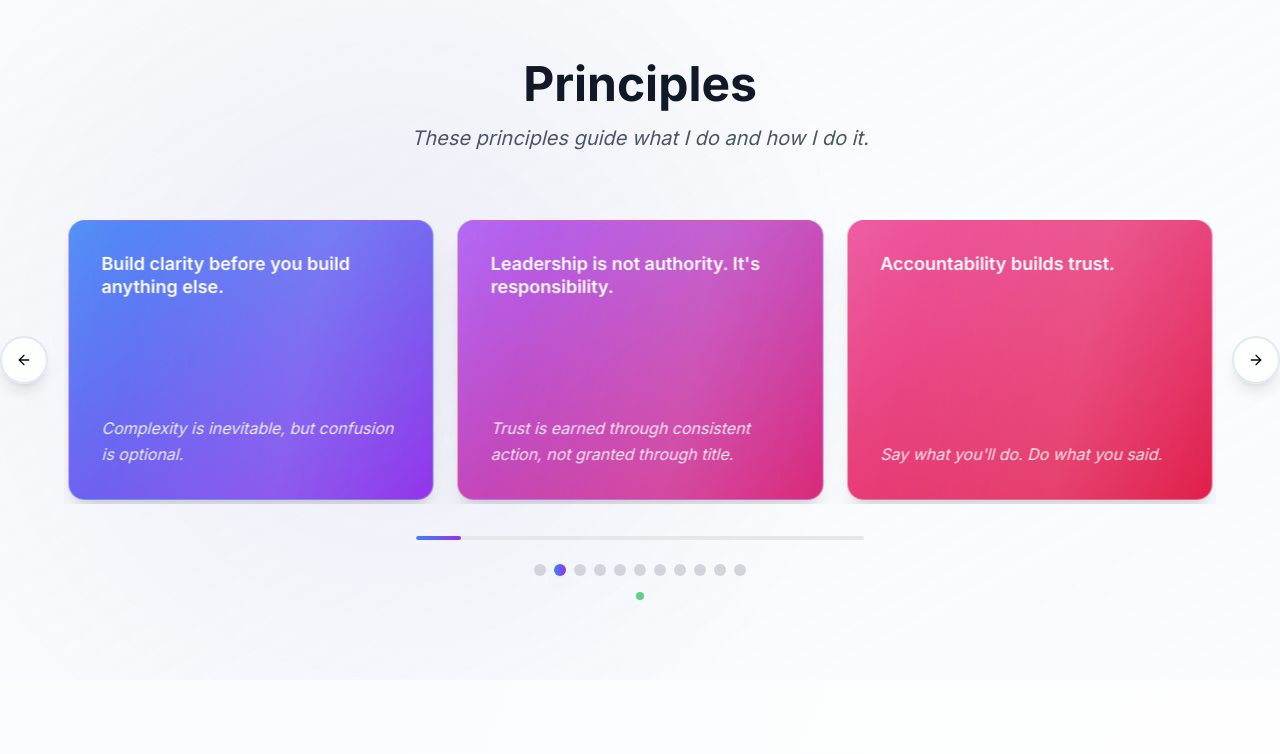
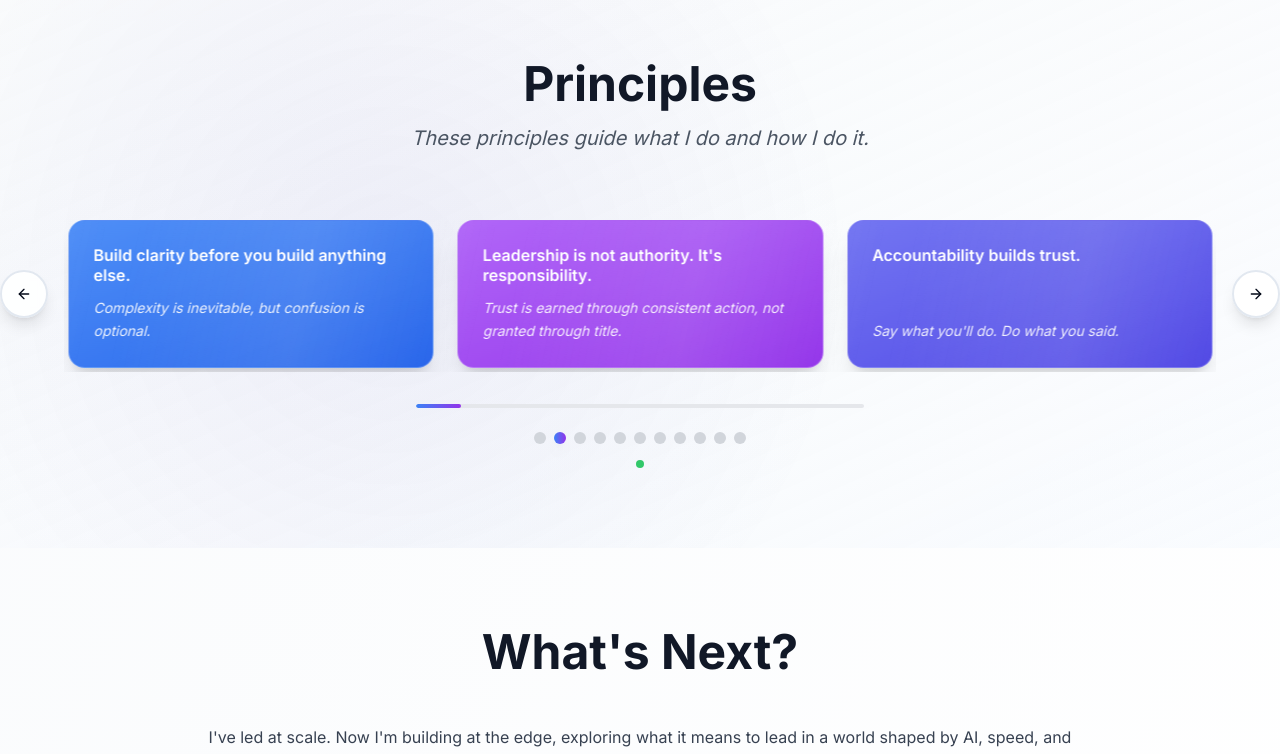
Before and after one commit to pavelrephiah/novento, a React (Vite) app: page / in a window 1280 px wide. Shown: the part 1336-2090 px from the top of the page. Built offline with nearby package versions, Linux system fonts and the light colour scheme.

Commit message:
Refactor: Reduce card height and color diversity
Reduced the height of the carousel cards and adjusted the color scheme to align with the site's solid color palette.

```diff
--- a/src/components/Principles.tsx
+++ b/src/components/Principles.tsx
@@ -8,57 +8,57 @@ const principlesData = [
   {
     principle: "Build clarity before you build anything else.",
     quote: "Complexity is inevitable, but confusion is optional.",
-    gradient: "from-blue-500 to-purple-600"
+    gradient: "from-blue-500 to-blue-600"
   },
   {
     principle: "Leadership is not authority. It's responsibility.",
     quote: "Trust is earned through consistent action, not granted through title.",
-    gradient: "from-purple-500 to-pink-600"
+    gradient: "from-purple-500 to-purple-600"
   },
   {
     principle: "Accountability builds trust.",
     quote: "Say what you'll do. Do what you said.",
-    gradient: "from-pink-500 to-rose-600"
+    gradient: "from-indigo-500 to-indigo-600"
   },
   {
     principle: "Small steps. Fast feedback.",
     quote: "Progress compounds when it loops.",
-    gradient: "from-rose-500 to-orange-600"
+    gradient: "from-slate-500 to-slate-600"
   },
   {
     principle: "Agility is a mindset, not a process.",
     quote: "Adapt quickly, decide clearly, recover confidently.",
-    gradient: "from-orange-500 to-yellow-600"
+    gradient: "from-teal-500 to-teal-600"
   },
   {
     principle: "Continuous improvement beats delayed perfection.",
     quote: "Ship. Learn. Refactor. Repeat.",
-    gradient: "from-yellow-500 to-green-600"
+    gradient: "from-cyan-500 to-cyan-600"
   },
   {
     principle: "Good systems scale. Good people grow.",
     quote: "Invest in both.",
-    gradient: "from-green-500 to-emerald-600"
+    gradient: "from-emerald-500 to-emerald-600"
   },
   {
     principle: "Take care of people, product, and profit: in that order.",
     quote: "(Ben Horowitz)",
-    gradient: "from-emerald-500 to-teal-600"
+    gradient: "from-gray-500 to-gray-600"
   },
   {
     principle: "Think in bets. Move with intent.",
     quote: "Perfect is slow. Progress is power.",
-    gradient: "from-teal-500 to-cyan-600"
+    gradient: "from-blue-600 to-purple-600"
   },
   {
     principle: "AI is not just a tool, it's a lens.",
     quote: "The way we think, build, and lead is being rewritten. Start learning now.",
-    gradient: "from-cyan-500 to-blue-600"
+    gradient: "from-violet-500 to-violet-600"
   },
   {
     principle: "Stay curious. Stay useful.",
     quote: "The best ideas come from people who are still learning and still shipping.",
-    gradient: "from-indigo-500 to-purple-600"
+    gradient: "from-indigo-600 to-purple-600"
   }
 ];
 
@@ -145,7 +145,7 @@ const Principles = () => {
                     <div
                       className={`
                         relative h-full bg-gradient-to-br ${item.gradient}
-                        rounded-2xl p-8 shadow-xl hover:shadow-2xl
+                        rounded-2xl p-6 shadow-xl hover:shadow-2xl
                         transform transition-all duration-500 hover:scale-105
                         border border-white/20 dark:border-gray-700/50
                         backdrop-blur-sm
@@ -153,7 +153,7 @@ const Principles = () => {
                       `}
                       style={{
                         animationDelay: `${index * 0.1}s`,
-                        minHeight: '280px'
+                        minHeight: '140px'
                       }}
                     >
                       {/* Gradient Overlay */}
@@ -164,10 +164,10 @@ const Principles = () => {
 
                       {/* Content */}
                       <div className="relative z-10 flex flex-col h-full">
-                        <h3 className="text-lg font-semibold text-white mb-6 leading-tight">
+                        <h3 className="text-base font-semibold text-white mb-3 leading-tight">
                           {item.principle}
                         </h3>
-                        <p className="text-white/90 italic text-base leading-relaxed mt-auto">
+                        <p className="text-white/90 italic text-sm leading-relaxed mt-auto">
                           {item.quote}
                         </p>
                       </div>
```
